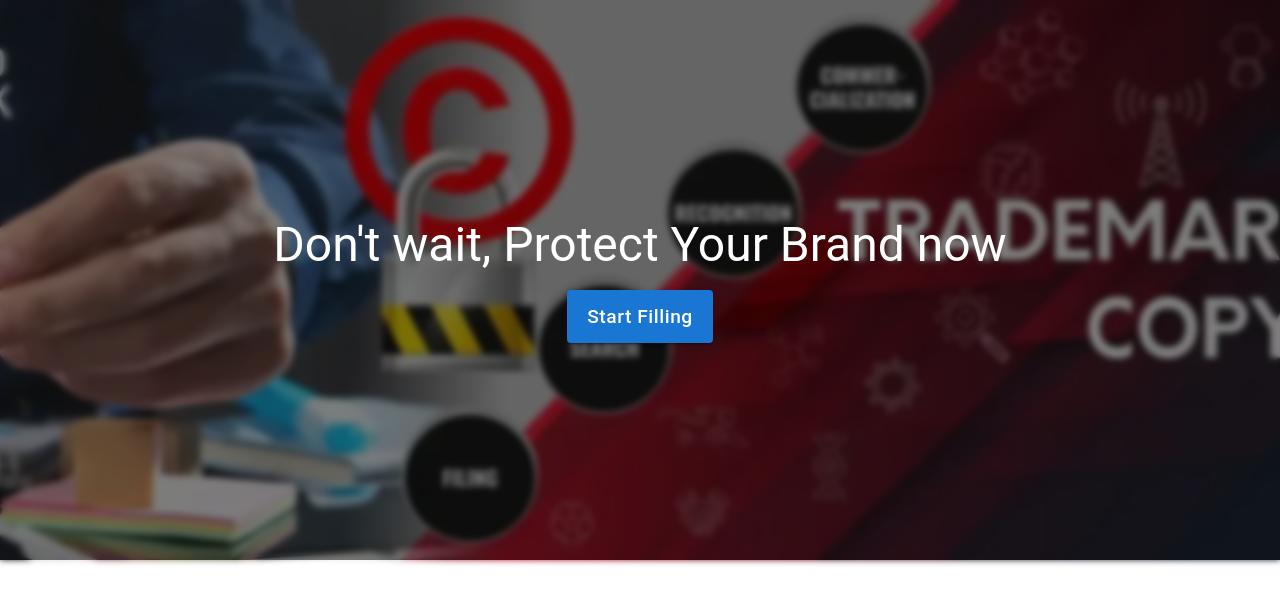
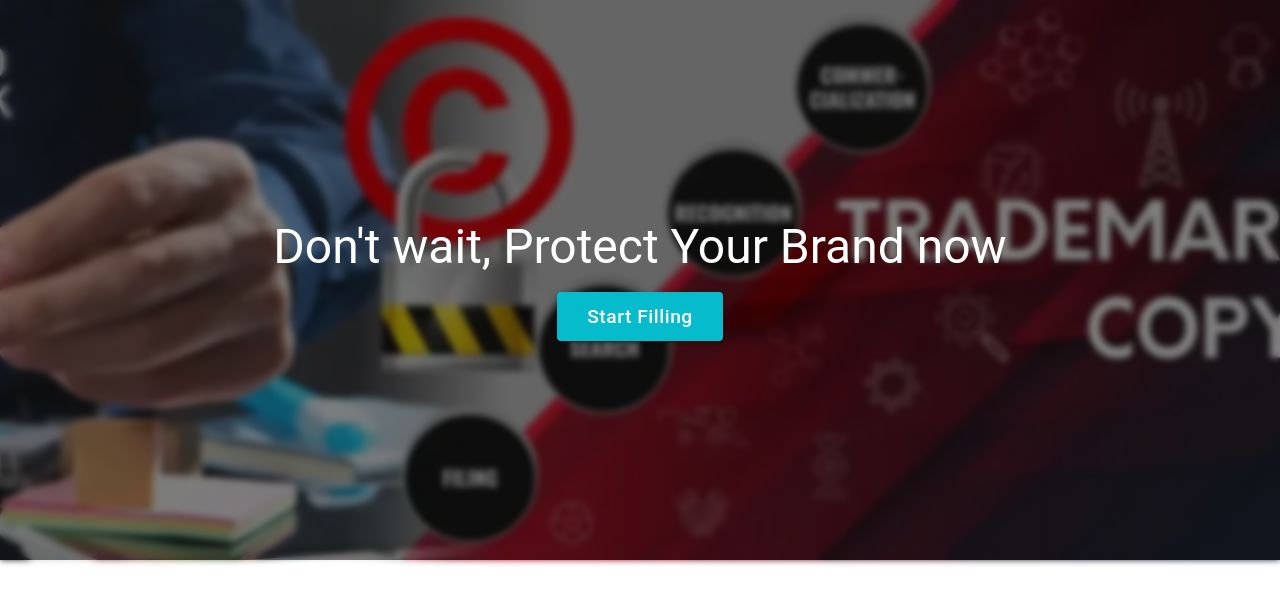
Before and after one commit to Fahad12405/UPSTO-Trademark_Revive, a React (Vite) app: page /MidBanner in a window 1280 px wide. Shown: the top 604 px of the page. Built offline with nearby package versions, Linux system fonts and the light colour scheme.

Commit message:
change colors buttons

```diff
--- a/src/Components/Pages/MidBanner.jsx
+++ b/src/Components/Pages/MidBanner.jsx
@@ -54,8 +54,16 @@ const Banner = () => {
 
         <Button
           variant="contained"
-  color="primary"
-  sx={{ padding: '10px 20px', fontSize: '1.2rem', textTransform: 'none' }}
+          sx={{
+            padding: '8px 30px',
+            fontSize: '1.2rem',
+            textTransform: 'none',
+            backgroundColor: '#06bbcc', // Sky blue color
+            color: 'white', // Change text color for better contrast
+            '&:hover': {
+              backgroundColor: '#27959f', // Hover color
+            },
+          }}
         >
           Start Filling
         </Button>
```
Lines whose indentation alone changed are shown as unchanged.
